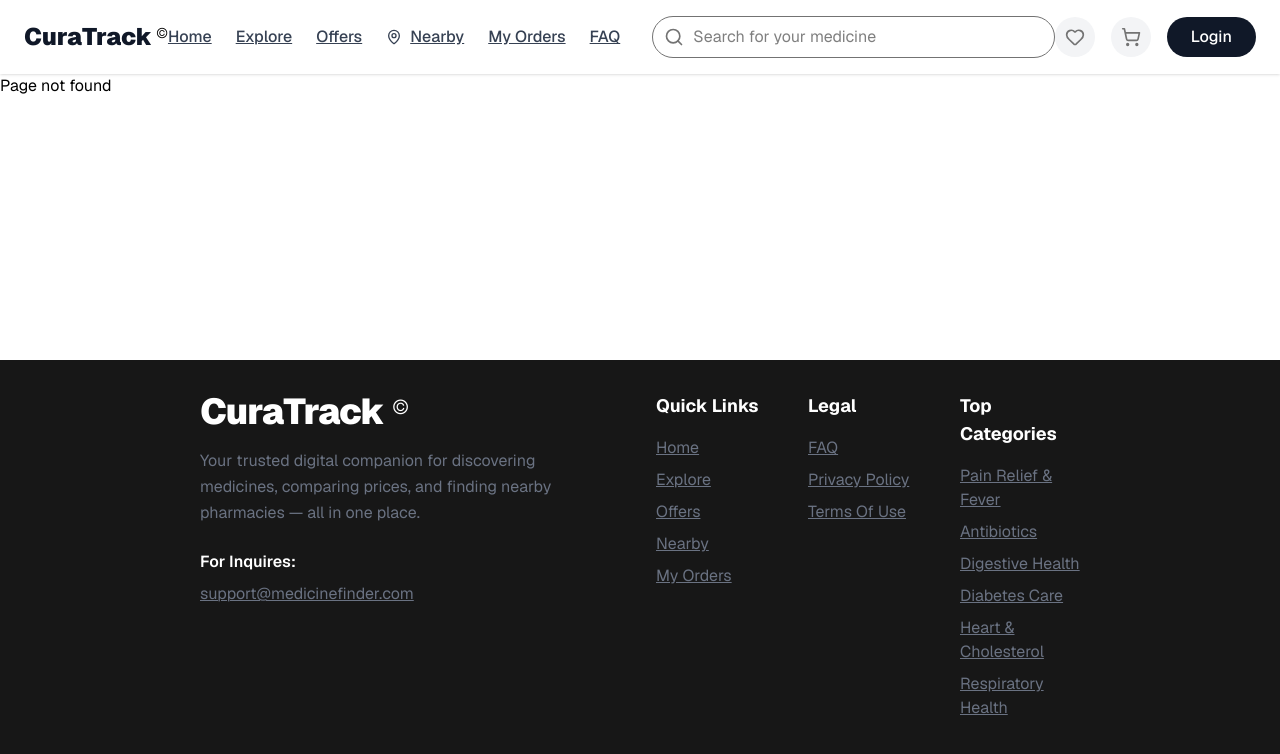
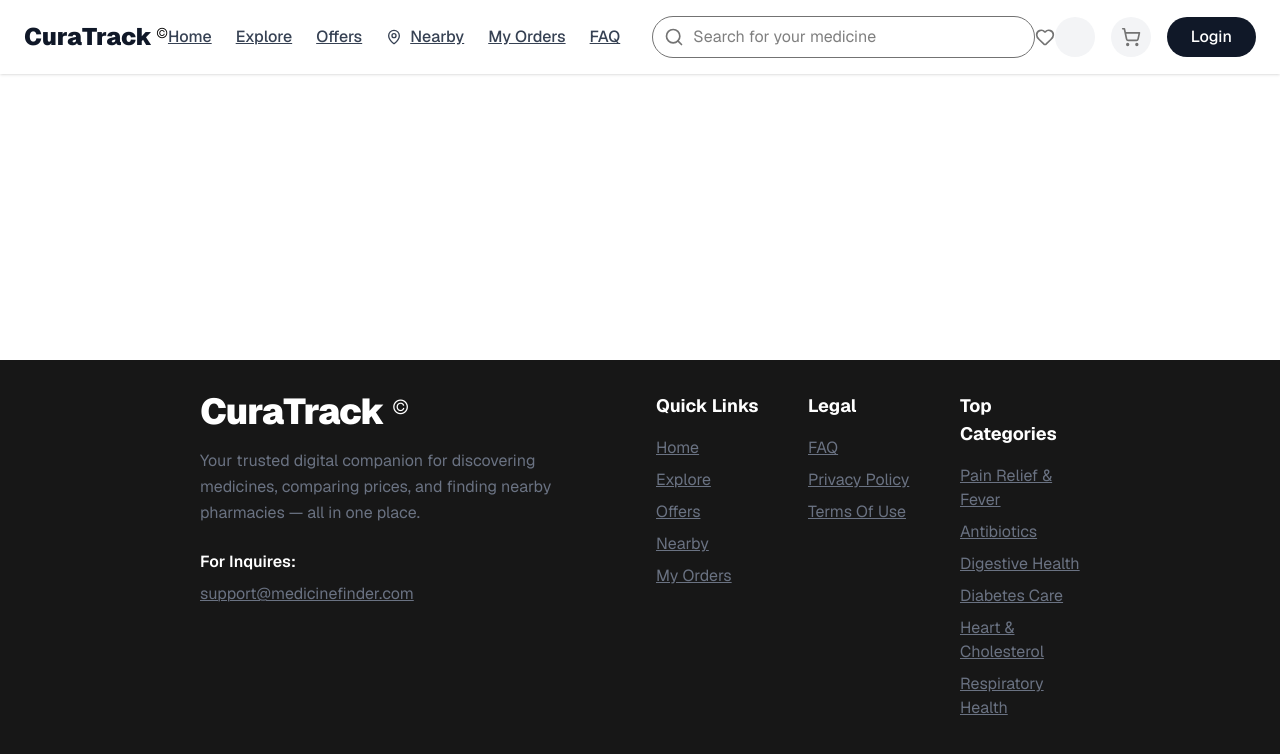
Before and after one commit to DEPI-NXT5-team4/MediFinder, a React (Vite) app: page /search/1 in a window 1280 px wide. Shown: the top 754 px of the page. Built offline with nearby package versions, Linux system fonts and the light colour scheme.

Commit message:
added search functionality to nav search bar

```diff
--- a/src/App.jsx
+++ b/src/App.jsx
@@ -65,7 +65,7 @@ const router = createBrowserRouter([
       { path: "categories/diabetes-care", element: <DiabetesCare /> },
       { path: "categories/digestive-health", element: <DigestiveHealth /> },
       { path: "categories/heart-cholesterol", element: <HeartCholesterol /> },
-      { path: "search", element: < SearchResults />},
+      { path: "search/:term", element: < SearchResults />},
       { path: "*", element: <div>Page not found</div> },
     ],
   },
--- a/src/components/layout/Header/Header.jsx
+++ b/src/components/layout/Header/Header.jsx
@@ -1,7 +1,8 @@
-import { Heart, Search, ShoppingCart, User, LogOut, Home, Tag, MapPin, HelpCircle } from 'lucide-react';
+import { Heart, ShoppingCart, User, LogOut, Home, Tag, MapPin, HelpCircle } from 'lucide-react';
 import React, { useState } from 'react';
 import { Link, useNavigate } from 'react-router-dom';
 import { useFav } from '../../../context/useFav';
+import SearchBar from './SearchBar';
 
 const Header = () => {
   const [isMenuOpen, setIsMenuOpen] = useState(false);
@@ -54,26 +55,16 @@ const Header = () => {
             </Link>
           </nav>
 
-          <div className="flex-1 max-w-md">
-            <div className="relative">
-              <div className="absolute inset-y-0 left-0 pl-3 flex items-center pointer-events-none">
-                <Search className="text-muted-foreground w-5 h-5" />
-              </div>
-              <input
-                type="text"
-                placeholder="Search for your medicine"
-                className="w-full pl-10 pr-4 py-2 border border-muted-foreground rounded-full focus:ring-2 focus:ring-blue-500 focus:border-transparent text-sm sm:text-base"
-              />
-            </div>
-          </div>
+          <SearchBar />
+
         </div>
 
+              <Heart className="text-muted-foreground w-5 h-5" />
         {/* Desktop Icons */}
         <div className="hidden md:flex items-center gap-4">
           {/* Favorites */}
           <Link to="/favorites" className="relative">
             <button className="w-10 h-10 bg-gray-100 rounded-full flex items-center justify-center hover:bg-gray-200 transition-colors cursor-pointer">
-              <Heart className="text-muted-foreground w-5 h-5" />
               {favCount > 0 && (
                 <span className="absolute -top-1 -right-1 bg-red-500 text-white text-xs rounded-full w-5 h-5 flex items-center justify-center">
                   {favCount}
--- /dev/null
+++ b/src/components/layout/Header/SearchBar.jsx
@@ -0,0 +1,24 @@
+import { Search } from "lucide-react";
+import { Link } from 'react-router-dom';
+import { useState } from "react";
+
+const SearchBar = () => {
+    const [userSearch, setUserSearch] = useState('');
+
+    return(
+        <form className="flex-1 max-w-md">
+            <Link to={`/search/${userSearch}`} className="relative">
+                <button className={`absolute inset-y-0 left-0 pl-3 flex items-center cursor-pointer`}>
+                    <Search className="text-muted-foreground w-5 h-5" />
+                </button>
+            </Link>
+            <input
+                onChange={(e) => setUserSearch(e.target.value)}
+                type="text"
+                placeholder="Search for your medicine"
+                className="w-full pl-10 pr-4 py-2 border border-muted-foreground rounded-full focus:ring-2 focus:ring-blue-500 focus:border-transparent text-sm sm:text-base"
+            />
+        </form>
+    )
+}
+export default SearchBar;
--- a/src/pages/SearchResults/SearchResults.jsx
+++ b/src/pages/SearchResults/SearchResults.jsx
@@ -1,9 +1,11 @@
 import React, { useState, useEffect } from 'react';
 import MedicineCard from '../../components/common/MedicineCard';
+import { useParams } from "react-router-dom";
 
-const SearchResults = (searchParams) => {
+const SearchResults = () => {
   const [data, setData] = useState({ categories: { homeCategories: [] }, medicines: [] });
   const [loading, setLoading] = useState(true);
+  const { term } = useParams();
 
   useEffect(() => {
     fetch('/data.json')
@@ -40,7 +42,7 @@ const SearchResults = (searchParams) => {
   return(
     <div className="mt-8 mx-8 sm:mb-12">
       <div className="grid grid-cols-2 sm:grid-cols-2 md:grid-cols-3 lg:grid-cols-6 gap-3 sm:gap-4 md:gap-6">
-        {searchMedicines(data, 'a').map((medicine) => (
+        {searchMedicines(data, term).map((medicine) => (
           <MedicineCard
             key={medicine.id}
             {
```
